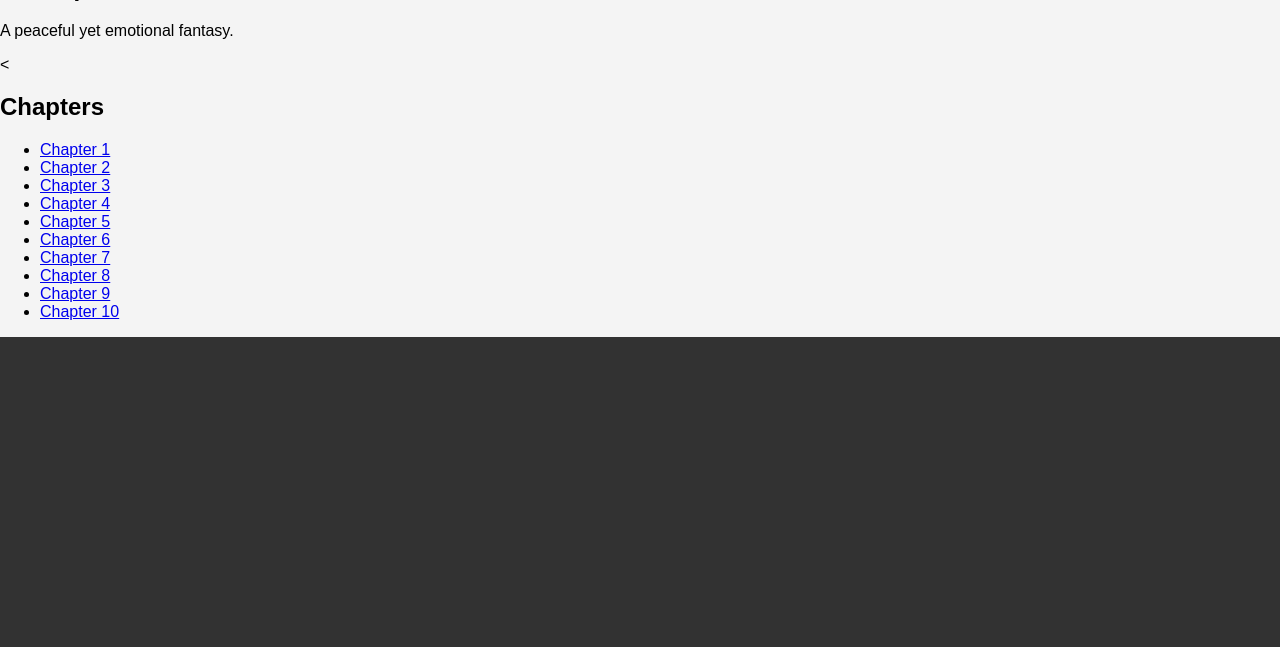
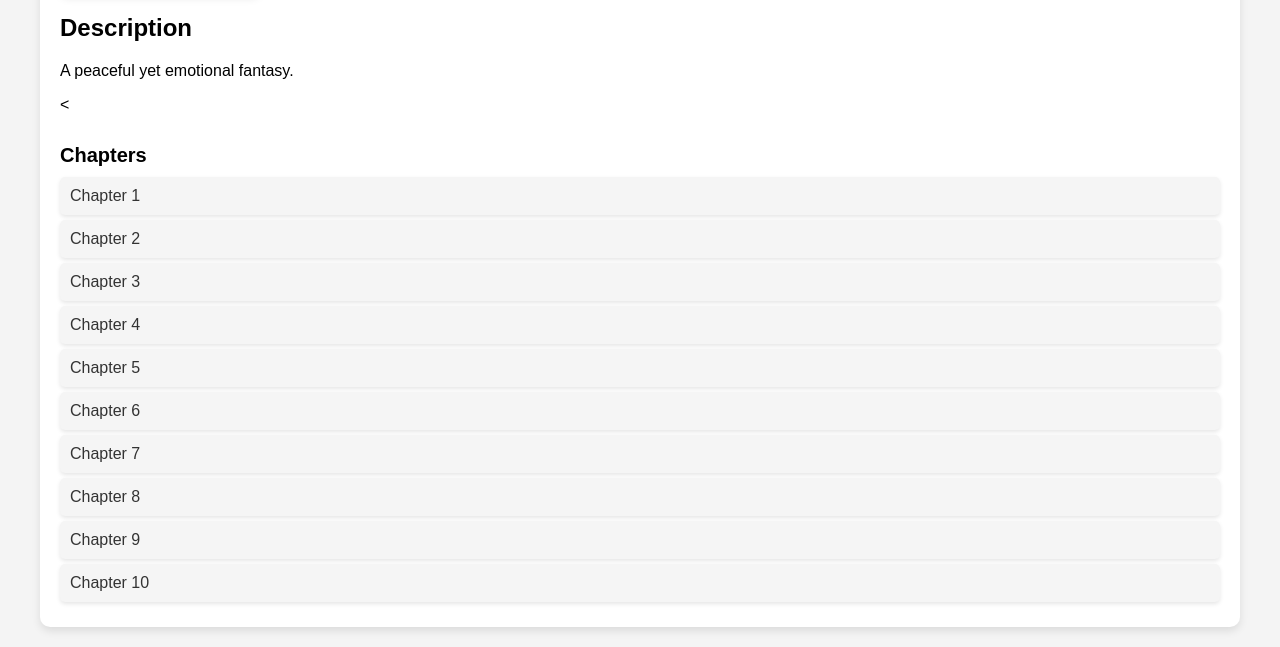
Before and after one commit to SumaitaMahdiat/Tables-Panels, a PHP site: page /manga_pg.php?Name=Frieren in a window 1280 px wide. Shown: the part 1337-1984 px from the top of the page. Before the commit the page ends 1674 px from the top, so only its background shows below. Run offline with PHP 8.4, Linux system fonts and the light colour scheme; data comes from the database, SQL or seed files in the repository.

Commit message:
Update style1.css

```diff
--- a/Puja/style1.css
+++ b/Puja/style1.css
@@ -326,6 +326,52 @@ box-shadow: 0 4px 8px rgba(0, 0, 0, 0.1); /* Optional: subtle shadow for the ima
     color: #555;
 }
 
+
+.chapter-list {
+    margin-top: 30px;
+}
+
+.chapter-list h2 {
+    font-size: 20px;
+    margin-bottom: 10px;
+}
+
+.chapter-list ul {
+    list-style: none;
+    padding: 0;
+    margin: 0;
+}
+
+.chapter-list ul li {
+    padding: 10px;
+    margin-bottom: 5px;
+    background-color: #f5f5f5;
+    border-radius: 5px;
+    box-shadow: 0 2px 4px rgba(0, 0, 0, 0.1);
+}
+
+.chapter-list ul li a {
+    text-decoration: none;
+    color: #333;
+    display: block;
+}
+
+.chapter-list ul li a:hover {
+    color: #4527a0;
+}
+
+/* Page Container Styles */
+.page-container {
+    margin: 20px auto; /* Centers the container on the page */
+    padding: 20px; /* Adds space inside the border */
+    max-width: 1200px; /* Optional: Limits the width of the container */
+    border: 5px white #ffffff; /* Adds the border */
+    border-radius: 10px; /* Optional: Rounds the corners */
+    background-color: white; /* Optional: Sets the background color */
+    box-shadow: 0 4px 8px rgba(0, 0, 0, 0.1); /* Optional: Adds a shadow for depth */
+}
+
+
 /* Responsive Layout */
 @media screen and (max-width: 400px) {
     .navbar a {
```
